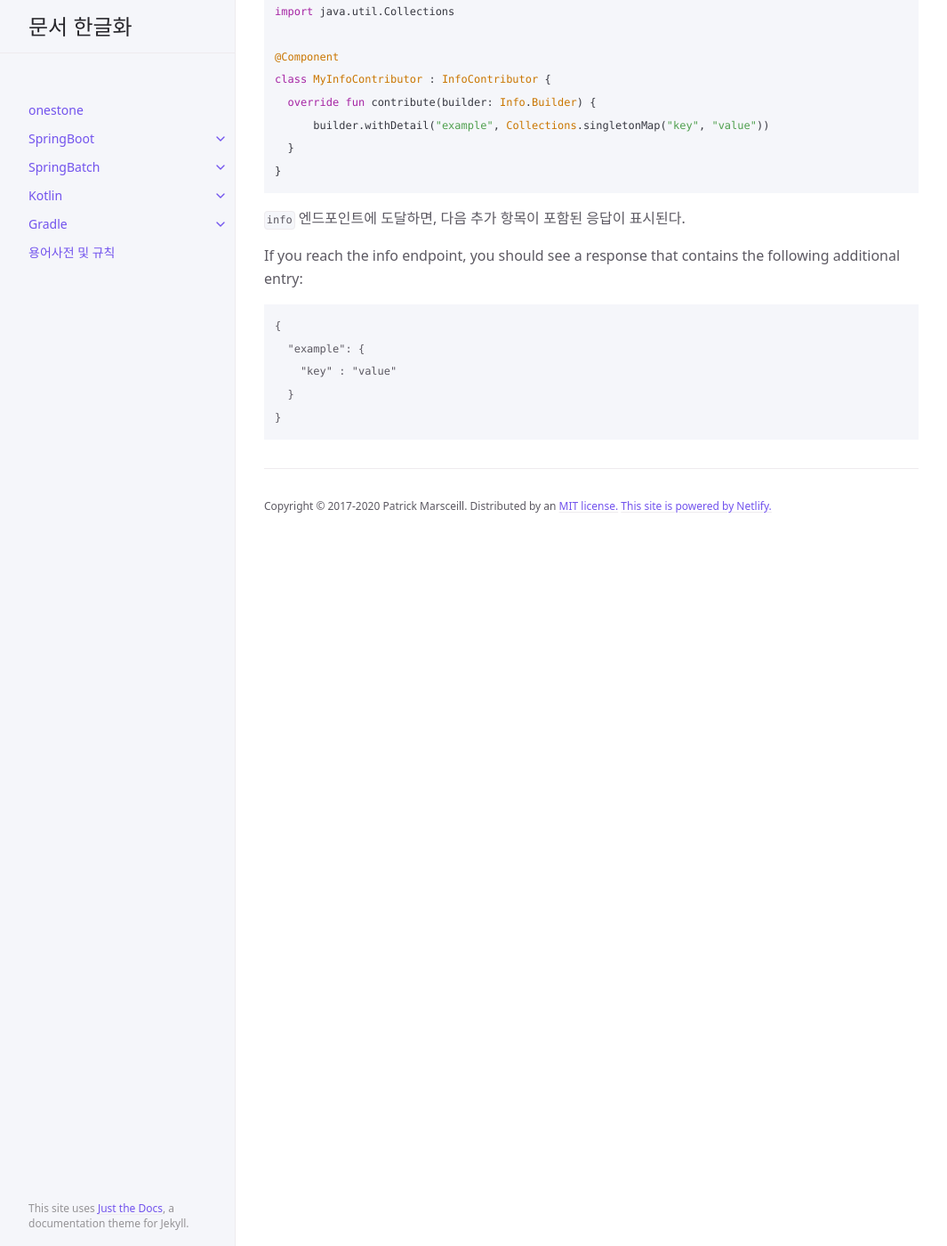
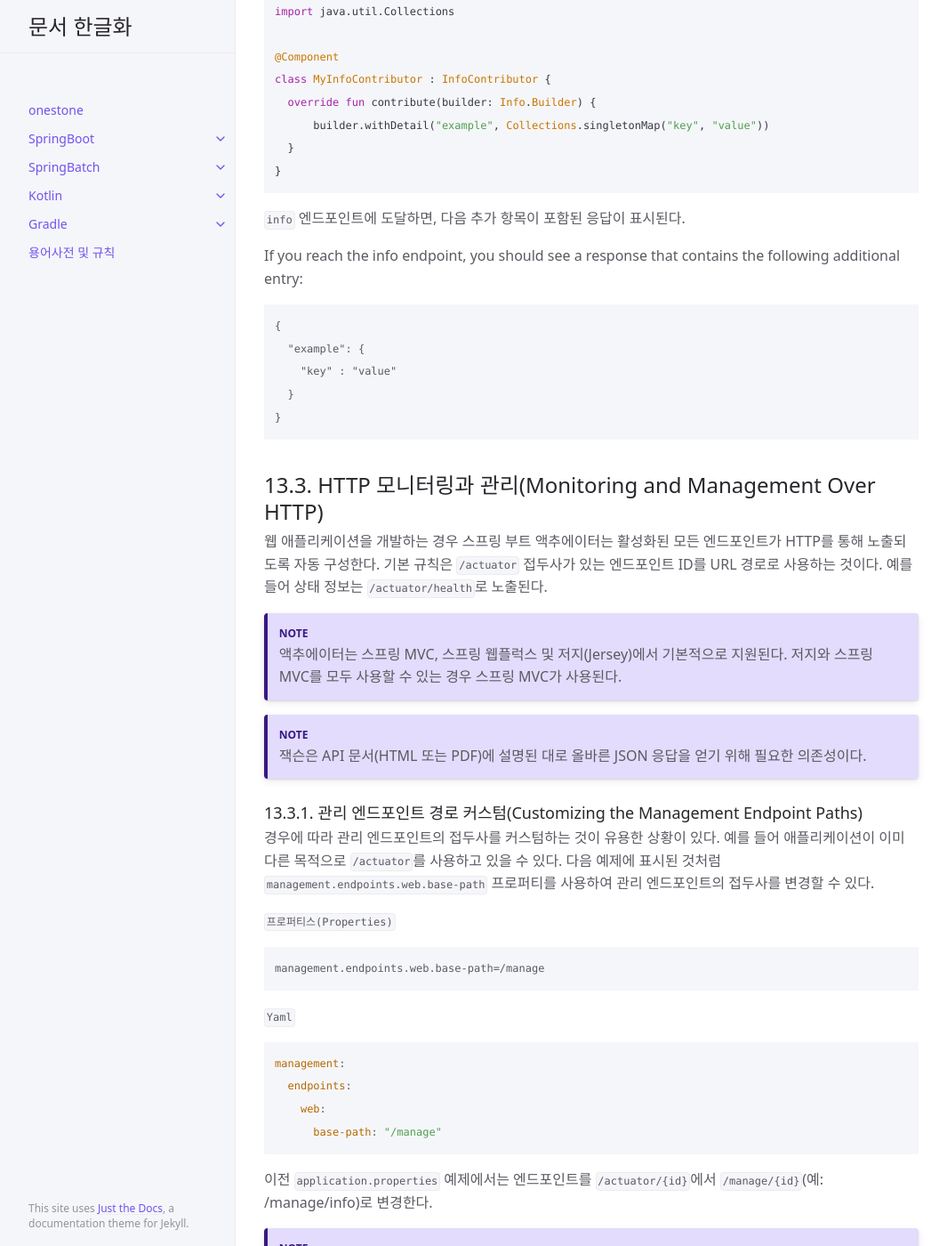
Before and after one commit to onestone9900/onestone9900.github.io, a Jekyll site: the page built from docs/spring_boot/3.1.1/spring_boot/13.production_ready_features.md, in a window 1280 px wide and 1400 px high, scrolled down 33282 px. Shown: the whole window at 89% size, without its empty margins (107-1172 px from the left). Built offline with Jekyll 4.4.1, drawn with Linux system fonts in a browser that asks for light colours; some of the changed text lies outside the part shown.

Commit message:
docs: spring boot - 13.3.1. 관리 엔드포인트 경로 커스텀(Customizing the Management Endpoint Paths)

````diff
--- a/docs/spring_boot/3.1.1/spring_boot/13.production_ready_features.md
+++ b/docs/spring_boot/3.1.1/spring_boot/13.production_ready_features.md
@@ -41,8 +41,8 @@ nav_order: 13
         - 자바 정보(Java Information)
         - OS 정보(OS Information)
         - 커스텀 인포컨트리뷰터 개발(Writing Custom InfoContributors)
-      - 13.3. Monitoring and Management Over HTTP
-        - 13.3.1. Customizing the Management Endpoint Paths
+      - 13.3. HTTP 모니터링과 관리(Monitoring and Management Over HTTP)
+        - 13.3.1. 관리 엔드포인트 경로 커스텀(Customizing the Management Endpoint Paths)
         - 13.3.2. Customizing the Management Server Port
         - 13.3.3. Configuring Management-specific SSL
         - 13.3.4. Customizing the Management Server Address
@@ -1172,3 +1172,55 @@ If you reach the info endpoint, you should see a response that contains the foll
   }
 }
 ```
+
+
+## 13.3. HTTP 모니터링과 관리(Monitoring and Management Over HTTP)
+웹 애플리케이션을 개발하는 경우 스프링 부트 액추에이터는 활성화된 모든 엔드포인트가 HTTP를 통해 노출되도록 자동 구성한다. 기본 규칙은 `/actuator` 접두사가 있는 엔드포인트 ID를 URL 경로로 사용하는 것이다. 예를 들어 상태 정보는 `/actuator/health`로 노출된다.
+
+{: .note}
+액추에이터는 스프링 MVC, 스프링 웹플럭스 및 저지(Jersey)에서 기본적으로 지원된다. 저지와 스프링 MVC를 모두 사용할 수 있는 경우 스프링 MVC가 사용된다.
+
+{: .note}
+잭슨은 API 문서(HTML 또는 PDF)에 설명된 대로 올바른 JSON 응답을 얻기 위해 필요한 의존성이다.
+
+
+### 13.3.1. 관리 엔드포인트 경로 커스텀(Customizing the Management Endpoint Paths)
+경우에 따라 관리 엔드포인트의 접두사를 커스텀하는 것이 유용한 상황이 있다. 예를 들어 애플리케이션이 이미 다른 목적으로 `/actuator`를 사용하고 있을 수 있다. 다음 예제에 표시된 것처럼 `management.endpoints.web.base-path` 프로퍼티를 사용하여 관리 엔드포인트의 접두사를 변경할 수 있다.
+
+`프로퍼티스(Properties)`
+```
+management.endpoints.web.base-path=/manage
+```
+
+`Yaml`
+```yaml
+management:
+  endpoints:
+    web:
+      base-path: "/manage"
+```
+
+이전 `application.properties` 예제에서는 엔드포인트를 `/actuator/{id}`에서 `/manage/{id}`(예: /manage/info)로 변경한다.
+
+{: .note}
+관리 포트가 다른 HTTP 포트를 사용하여 엔드포인트를 노출하도록 구성되지 않은 한, `management.endpoints.web.base-path`는 `server.servlet.context-path`(서블릿 웹 애플리케이션의 경우) 또는 `spring.webflux.base-path`에 상대적이다. (리액티브 웹 애플리케이션의 경우) `management.server.port`가 구성된 경우 `management.endpoints.web.base-path`는 `management.server.base-path`에 상대적이다.
+
+엔드포인트를 다른 경로에 매핑하려면 `management.endpoints.web.path-mapping` 프로퍼티를 사용할 수 있다.
+
+다음 예제에서는 `/actuator/health`를 `/healthcheck`로 다시 매핑한다.
+
+`프로퍼티스(Properties)`
+```
+management.endpoints.web.base-path=/
+management.endpoints.web.path-mapping.health=healthcheck
+```
+
+`Yaml`
+```yaml
+management:
+  endpoints:
+    web:
+      base-path: "/"
+      path-mapping:
+        health: "healthcheck"
+```
````
